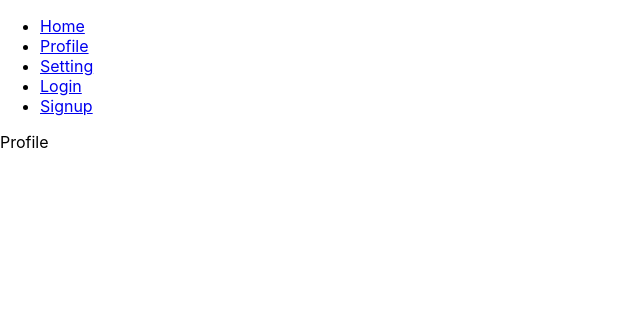
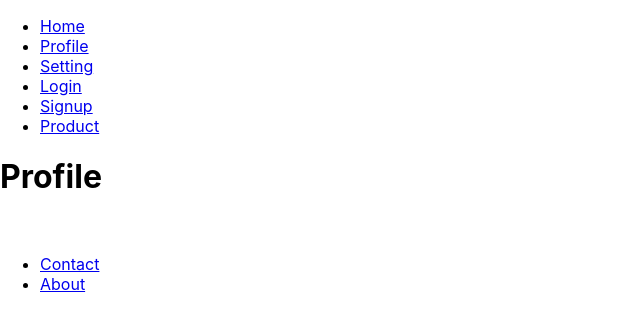
Before and after one commit to iAnisdev/react-app, a React (Create React App) app: page /profile in a window 1280 px wide. Shown: the top 328 px of the page, without its empty margins (0-640 px from the left). Built offline with nearby package versions, Linux system fonts and the light colour scheme.

Commit message:
sub routing

```diff
--- a/src/App.tsx
+++ b/src/App.tsx
@@ -12,10 +12,11 @@ function App() {
         <li><a href="/Setting">Setting</a></li>
         <li><a href="/Login">Login</a></li>
         <li><a href="/Signup">Signup</a></li>
+        <li><a href="/Product">Product</a></li>
       </ul>
     </nav>
 
-    <RouterProvider router={router} />
+    <RouterProvider router={router}/>
     </>
   );
 }
--- a/src/Pages/Home.tsx
+++ b/src/Pages/Home.tsx
@@ -1,8 +1,29 @@
-import React from 'react'
+import React, { useState } from 'react'
+import { useSubmit } from 'react-router-dom'
 
 function Home() {
+  let [email , setNamne] = useState(() => {
+    return ''
+  })
+  let submit = useSubmit()
+  function handleSubmit(e: React.FormEvent<HTMLFormElement>){
+    e.preventDefault()
+   submit({
+    email
+   }, {method: 'post' , action: '/product/1'})
+  }
   return (
-    <div>Home</div>
+    <div>
+      <form action="/product/1" method="get" onSubmit={(e) => {handleSubmit(e)}}>
+        <input type="email" name="email" value={email}  onChange={(e) => {setNamne(e.target.value)}}/>
+
+        <input type="submit" />
+      </form>
+
+      <br />
+      <nav>
+    </nav>
+    </div>
   )
 }
 
--- /dev/null
+++ b/src/Pages/Product.tsx
@@ -0,0 +1,9 @@
+import React from 'react'
+
+function Product() {
+  return (
+    <div>Product</div>
+  )
+}
+
+export default Product
--- a/src/Pages/Profile.tsx
+++ b/src/Pages/Profile.tsx
@@ -1,8 +1,20 @@
 import React from 'react'
+import { Outlet } from 'react-router-dom'
 
 function Profile() {
   return (
-    <div>Profile</div>
+    <div>
+      <h1>Profile</h1>
+      <br />
+      <nav>
+        <ul>
+          <li><a href="/profile/Contact">Contact</a></li>
+          <li><a href="/profile/About">About</a></li>
+        </ul>
+      </nav>
+      <br />
+      <Outlet />
+    </div>
   )
 }
 
--- /dev/null
+++ b/src/Pages/Subpages/About.tsx
@@ -0,0 +1,9 @@
+import React from 'react'
+
+function About() {
+  return (
+    <div>About</div>
+  )
+}
+
+export default About
--- /dev/null
+++ b/src/Pages/Subpages/Contact.tsx
@@ -0,0 +1,9 @@
+import React from 'react'
+
+function Contact() {
+  return (
+    <div>Contact</div>
+  )
+}
+
+export default Contact
--- a/src/Router/Index.tsx
+++ b/src/Router/Index.tsx
@@ -5,16 +5,32 @@ import Login from './../Pages/Login'
 import Setting from './../Pages/Setting'
 import Signup from './../Pages/Signup'
 import ErrorPage from "../Pages/Error";
+import Product from "../Pages/Product";
+import Contact from "../Pages/Subpages/Contact";
+import About from "../Pages/Subpages/About";
 
 
 const router = createBrowserRouter([
     {
         path: '/',
-        element: <Home />
+        element: <Home />,
+        errorElement: <ErrorPage />
     },
     {
         path: '/profile',
-        element: <Profile />
+        element: <Profile />,
+        children: [
+            {
+                path: 'contact',
+                element: <Contact />
+
+            },
+            {
+                path: 'about',
+                element: <About />
+
+            }
+        ]
     },
     {
         path: '/login',
@@ -29,10 +45,18 @@ const router = createBrowserRouter([
         element: <Setting />
     },
     {
-        path: '*',
-        errorElement:<ErrorPage />
+        path: '/product/:id',
+        element: <Product />,
+        loader: async (ctx) => {
+            console.log("loader ==> ", ctx)
+        },
+        action: async ({ request, params }) => {
+
+        }
     }
-])
+], {
+    basename: '/'
+})
 
 
 export default router
```
